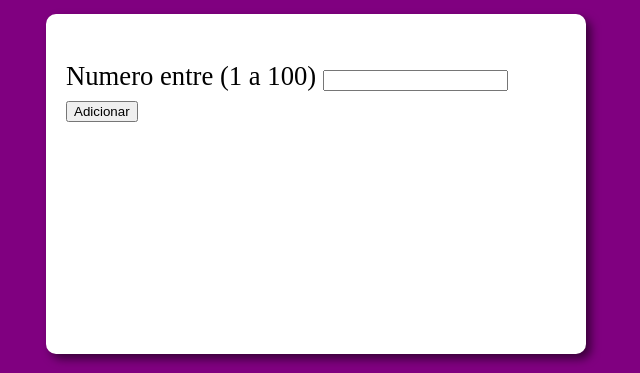
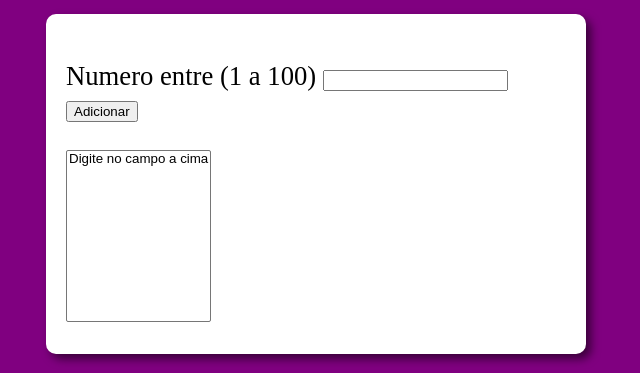
Before and after one commit to Doni-zete/Javascript-aula, a plain HTML site: page JAVASCRIPT/aula20exe/modelo.html in a window 1280 px wide. Shown: the part 119-492 px from the top of the page, without its empty margins (324-964 px from the left). Drawn offline with Linux system fonts and the light colour scheme.

Commit message:
fazendo a div

```diff
--- a/JAVASCRIPT/aula20exe/modelo.html
+++ b/JAVASCRIPT/aula20exe/modelo.html
@@ -20,6 +20,13 @@
                 <input type="button" value="Adicionar">
             </p>
         </div>
+
+        <div id="seleciona">
+            <select name="selec" id="selec" size="10">
+                <option>Digite no campo a cima</option>
+            </select>
+
+        </div>
     </section>
 
 
```
